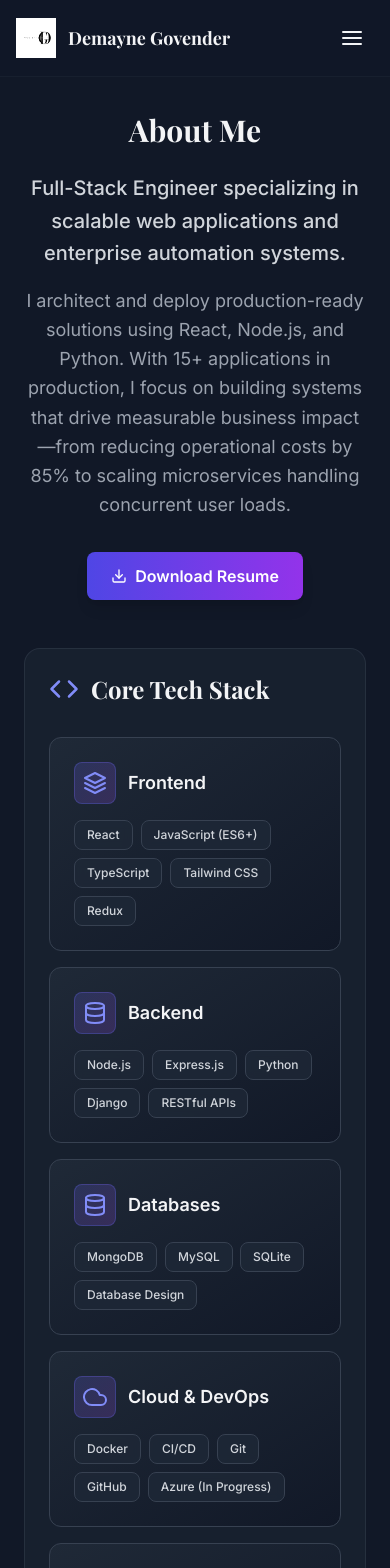
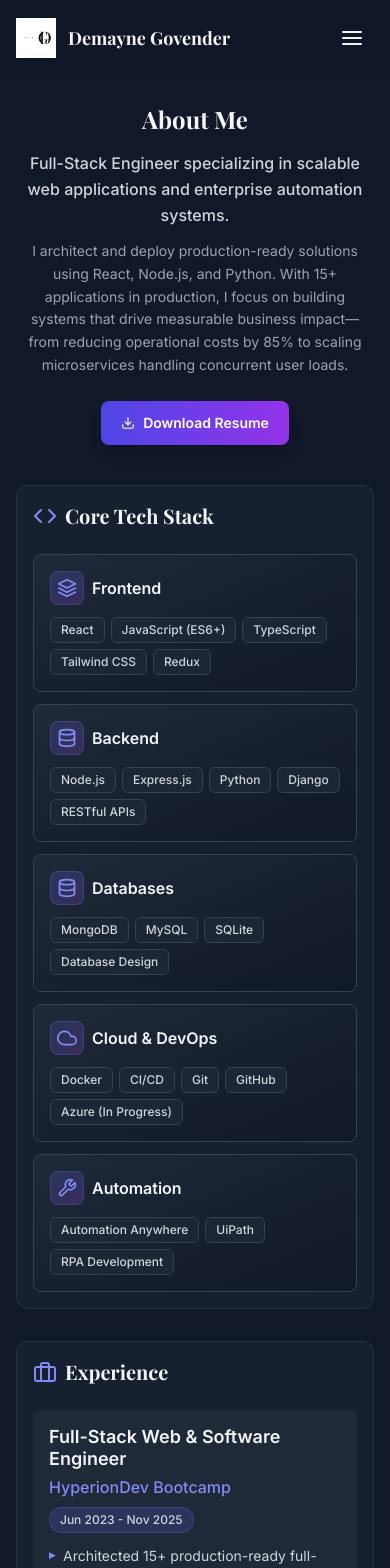
Before and after one commit to Demayne/Demayne-React-Web-Profile, a React (Vite) app: page /about in a window 390 px wide. Shown: the top 1568 px of the page. Built offline with nearby package versions, Linux system fonts and the light colour scheme.

Commit message:
Enhance SEO

```diff
--- a/index.html
+++ b/index.html
@@ -2,7 +2,7 @@
 <html lang="en">
   <head>
     <meta charset="UTF-8" />
-    <meta name="viewport" content="width=device-width, initial-scale=1.0, maximum-scale=5.0, user-scalable=yes" />
+    <meta name="viewport" content="width=device-width, initial-scale=1.0, maximum-scale=5.0, user-scalable=yes, viewport-fit=cover" />
     <meta name="description" content="Demayne Govender - Full-Stack Engineer specializing in scalable web applications and enterprise automation systems. Top-ranked graduate with 15+ production applications. React, Node.js, Python developer based in South Africa." />
     <meta name="keywords" content="Full Stack Developer, React Developer, JavaScript, Python, Node.js, Web Developer, Software Engineer, Portfolio, South Africa, MERN Stack, Full Stack Engineer, Web Development" />
     <meta name="author" content="Demayne Govender" />
@@ -29,7 +29,10 @@
 
     <link rel="preconnect" href="https://fonts.googleapis.com" />
     <link rel="preconnect" href="https://fonts.gstatic.com" crossorigin />
-    <link href="https://fonts.googleapis.com/css2?family=Inter:wght@300;400;500;600;700;800&family=Playfair+Display:wght@400;500;600;700&display=swap" rel="stylesheet" />
+    <link rel="dns-prefetch" href="https://fonts.googleapis.com" />
+    <link rel="dns-prefetch" href="https://fonts.gstatic.com" />
+    <link href="https://fonts.googleapis.com/css2?family=Inter:wght@300;400;500;600;700;800&family=Playfair+Display:wght@400;500;600;700&display=swap" rel="stylesheet" media="print" onload="this.media='all'" />
+    <noscript><link href="https://fonts.googleapis.com/css2?family=Inter:wght@300;400;500;600;700;800&family=Playfair+Display:wght@400;500;600;700&display=swap" rel="stylesheet" /></noscript>
 
     <title>Demayne Govender | Full-Stack Engineer</title>
 
--- /dev/null
+++ b/src/components/SEO.jsx
@@ -0,0 +1,90 @@
+import { useEffect } from 'react'
+import { useLocation } from 'react-router-dom'
+
+const SEO = ({ title, description, keywords, ogImage, ogType = 'website' }) => {
+  const location = useLocation()
+  const baseUrl = 'https://demayne-govender-portfolio.vercel.app'
+  const canonicalUrl = `${baseUrl}${location.pathname}`
+
+  useEffect(() => {
+    // Update document title
+    document.title = title || 'Demayne Govender | Full-Stack Engineer'
+
+    // Update or create meta tags
+    const updateMetaTag = (name, content, isProperty = false) => {
+      const attribute = isProperty ? 'property' : 'name'
+      let element = document.querySelector(`meta[${attribute}="${name}"]`)
+
+      if (!element) {
+        element = document.createElement('meta')
+        element.setAttribute(attribute, name)
+        document.head.appendChild(element)
+      }
+
+      element.setAttribute('content', content)
+    }
+
+    // Update description
+    if (description) {
+      updateMetaTag('description', description)
+      updateMetaTag('og:description', description, true)
+      updateMetaTag('twitter:description', description)
+    }
+
+    // Update keywords
+    if (keywords) {
+      updateMetaTag('keywords', keywords)
+    }
+
+    // Update Open Graph tags
+    if (title) {
+      updateMetaTag('og:title', title, true)
+      updateMetaTag('twitter:title', title)
+    }
+
+    updateMetaTag('og:url', canonicalUrl, true)
+    updateMetaTag('og:type', ogType, true)
+
+    if (ogImage) {
+      updateMetaTag('og:image', ogImage, true)
+      updateMetaTag('twitter:image', ogImage)
+    }
+
+    // Update canonical URL
+    let canonicalLink = document.querySelector('link[rel="canonical"]')
+    if (!canonicalLink) {
+      canonicalLink = document.createElement('link')
+      canonicalLink.setAttribute('rel', 'canonical')
+      document.head.appendChild(canonicalLink)
+    }
+    canonicalLink.setAttribute('href', canonicalUrl)
+
+    // Update structured data for current page
+    const structuredData = {
+      '@context': 'https://schema.org',
+      '@type': 'WebPage',
+      name: title,
+      description: description,
+      url: canonicalUrl,
+      inLanguage: 'en-US',
+      isPartOf: {
+        '@type': 'WebSite',
+        name: 'Demayne Govender Portfolio',
+        url: baseUrl,
+      },
+    }
+
+    let scriptTag = document.querySelector('script[type="application/ld+json"][data-page-schema]')
+    if (!scriptTag) {
+      scriptTag = document.createElement('script')
+      scriptTag.setAttribute('type', 'application/ld+json')
+      scriptTag.setAttribute('data-page-schema', 'true')
+      document.head.appendChild(scriptTag)
+    }
+    scriptTag.textContent = JSON.stringify(structuredData)
+  }, [title, description, keywords, ogImage, ogType, canonicalUrl])
+
+  return null
+}
+
+export default SEO
--- a/src/index.css
+++ b/src/index.css
@@ -43,6 +43,12 @@
 
   img {
     @apply max-w-full h-auto;
+    image-rendering: -webkit-optimize-contrast;
+    image-rendering: crisp-edges;
+  }
+
+  img[loading="lazy"] {
+    content-visibility: auto;
   }
 
   p, span, div {
--- a/src/pages/About.jsx
+++ b/src/pages/About.jsx
@@ -1,6 +1,7 @@
 import { motion } from 'framer-motion'
 import { useInView } from 'react-intersection-observer'
 import { FiBriefcase, FiAward, FiCode, FiDownload, FiEye, FiLayers, FiDatabase, FiShield, FiCloud, FiTool, FiExternalLink } from 'react-icons/fi'
+import SEO from '../components/SEO'
 
 const About = () => {
   const [ref, inView] = useInView({ threshold: 0.05, triggerOnce: true })
@@ -83,28 +84,37 @@ const About = () => {
   ]
 
   return (
-    <div className="pt-20 sm:pt-24 min-h-screen bg-gray-900 overflow-x-hidden px-2 sm:px-0" ref={ref}>
+    <>
+      <SEO
+        title="About Me | Demayne Govender - Full-Stack Engineer"
+        description="Full-Stack Engineer specializing in scalable web applications and enterprise automation systems. 15+ production applications. React, Node.js, Python developer."
+        keywords="Full Stack Developer, React Developer, JavaScript, Python, Node.js, Software Engineer, Portfolio, South Africa, Web Development, Full Stack Engineer"
+        ogImage="https://demayne-govender-portfolio.vercel.app/Demayne%20Govender%20Logo.png"
+      />
+      <article className="pt-20 sm:pt-24 min-h-screen bg-gray-900 overflow-x-hidden px-0" ref={ref}>
       <motion.div
-        className="max-w-6xl mx-auto px-4 sm:px-6 lg:px-8 py-8 w-full"
+        className="max-w-6xl mx-auto px-4 sm:px-6 lg:px-8 py-6 sm:py-8 lg:py-12 w-full"
         initial="hidden"
         animate={inView ? 'visible' : 'hidden'}
         variants={containerVariants}
       >
         {/* Hero Section - Value Proposition */}
-        <motion.header className="text-center mb-12 sm:mb-16" variants={itemVariants}>
-          <h1 className="text-3xl sm:text-4xl lg:text-5xl font-bold mb-6 text-gray-100 font-display">About Me</h1>
-          <p className="text-xl sm:text-2xl text-gray-300 max-w-4xl mx-auto leading-relaxed mb-4 font-medium">
+        <motion.header className="text-center mb-10 sm:mb-12 lg:mb-16" variants={itemVariants}>
+          <h1 className="text-2xl sm:text-3xl md:text-4xl lg:text-5xl font-bold mb-4 sm:mb-6 text-gray-100 font-display leading-tight">
+            About Me
+          </h1>
+          <p className="text-base sm:text-lg md:text-xl lg:text-2xl text-gray-300 max-w-4xl mx-auto leading-relaxed mb-3 sm:mb-4 font-medium px-2">
             Full-Stack Engineer specializing in scalable web applications and enterprise automation systems.
           </p>
-          <p className="text-lg sm:text-xl text-gray-400 max-w-3xl mx-auto leading-relaxed mb-8">
+          <p className="text-sm sm:text-base md:text-lg lg:text-xl text-gray-400 max-w-3xl mx-auto leading-relaxed mb-6 sm:mb-8 px-2">
             I architect and deploy production-ready solutions using React, Node.js, and Python. With 15+ applications in production, I focus on building systems that drive measurable business impact—from reducing operational costs by 85% to scaling microservices handling concurrent user loads.
           </p>
           <motion.a
             href="/Demayne_Govender_Resume.pdf"
             download="Demayne_Govender_Resume.pdf"
-            className="inline-flex items-center gap-2 px-6 py-3 bg-gradient-to-r from-indigo-600 to-purple-600 text-white font-semibold rounded-lg shadow-lg hover:shadow-xl hover:-translate-y-0.5 transition-all duration-300 text-base focus:outline-none focus:ring-2 focus:ring-indigo-500 focus:ring-offset-2 focus:ring-offset-gray-900"
-            whileHover={{ scale: 1.05 }}
-            whileTap={{ scale: 0.95 }}
+            className="inline-flex items-center justify-center gap-2 px-5 sm:px-6 py-2.5 sm:py-3 bg-gradient-to-r from-indigo-600 to-purple-600 text-white font-semibold rounded-lg shadow-lg active:scale-95 transition-all duration-200 text-sm sm:text-base min-h-[44px] focus:outline-none focus:ring-2 focus:ring-indigo-500 focus:ring-offset-2 focus:ring-offset-gray-900"
+            whileHover={{ scale: 1.02 }}
+            whileTap={{ scale: 0.98 }}
             aria-label="Download resume PDF"
           >
             <FiDownload aria-hidden="true" />
@@ -114,76 +124,60 @@ const About = () => {
 
         {/* Core Tech Stack - What recruiters scan first */}
         <motion.section
-          className="mb-12 sm:mb-16 bg-gray-800/50 p-6 lg:p-10 rounded-2xl border border-gray-700/50"
+          className="mb-8 sm:mb-12 lg:mb-16 bg-gray-800/50 p-4 sm:p-6 lg:p-10 rounded-xl sm:rounded-2xl border border-gray-700/50"
           variants={itemVariants}
           aria-labelledby="tech-stack-heading"
         >
-          <h2 id="tech-stack-heading" className="text-2xl sm:text-3xl font-bold mb-8 text-gray-100 flex items-center gap-3 font-display">
-            <FiCode className="text-indigo-400 text-3xl" aria-hidden="true" />
-            Core Tech Stack
+          <h2 id="tech-stack-heading" className="text-xl sm:text-2xl md:text-3xl font-bold mb-6 sm:mb-8 text-gray-100 flex items-center gap-2 sm:gap-3 font-display">
+            <FiCode className="text-indigo-400 text-2xl sm:text-3xl flex-shrink-0" aria-hidden="true" />
+            <span>Core Tech Stack</span>
           </h2>
 
-          <div className="grid grid-cols-1 md:grid-cols-2 lg:grid-cols-3 gap-4 sm:gap-6">
+          <div className="grid grid-cols-1 sm:grid-cols-2 lg:grid-cols-3 gap-3 sm:gap-4 lg:gap-6">
             {Object.entries(coreTechStack).map(([category, skillList], categoryIndex) => {
               const categoryIcons = {
-                Frontend: <FiLayers className="text-2xl" />,
-                Backend: <FiDatabase className="text-2xl" />,
-                Databases: <FiDatabase className="text-2xl" />,
-                'Cloud & DevOps': <FiCloud className="text-2xl" />,
-                Automation: <FiTool className="text-2xl" />,
+                Frontend: <FiLayers className="text-xl sm:text-2xl" />,
+                Backend: <FiDatabase className="text-xl sm:text-2xl" />,
+                Databases: <FiDatabase className="text-xl sm:text-2xl" />,
+                'Cloud & DevOps': <FiCloud className="text-xl sm:text-2xl" />,
+                Automation: <FiTool className="text-xl sm:text-2xl" />,
               }
 
               return (
                 <motion.div
                   key={categoryIndex}
-                  className="bg-gradient-to-br from-gray-800 to-gray-900 p-6 rounded-xl border border-gray-700 hover:border-indigo-500/50 transition-all duration-300 relative overflow-hidden group"
+                  className="bg-gradient-to-br from-gray-800 to-gray-900 p-4 sm:p-5 lg:p-6 rounded-lg sm:rounded-xl border border-gray-700 sm:hover:border-indigo-500/50 transition-colors duration-200 relative overflow-hidden"
                   initial="hidden"
                   animate={inView ? 'visible' : 'hidden'}
                   variants={{
-                    hidden: { opacity: 0, y: 20 },
+                    hidden: { opacity: 0, y: 15 },
                     visible: {
                       opacity: 1,
                       y: 0,
                       transition: {
-                        delay: categoryIndex * 0.1,
-                        duration: 0.5,
+                        delay: Math.min(categoryIndex * 0.08, 0.4),
+                        duration: 0.4,
                       },
                     },
                   }}
-                  whileHover={{ y: -5, scale: 1.02 }}
                 >
-                  <div className="absolute inset-0 bg-gradient-to-br from-indigo-500/0 via-purple-500/0 to-indigo-500/0 group-hover:from-indigo-500/10 group-hover:via-purple-500/10 group-hover:to-indigo-500/10 transition-all duration-500"></div>
-
-                  <div className="flex items-center gap-3 mb-4 relative z-10">
-                    <div className="p-2 bg-gradient-to-br from-indigo-500/20 to-purple-500/20 rounded-lg border border-indigo-500/30 text-indigo-400 group-hover:scale-110 transition-transform duration-300">
-                      {categoryIcons[category] || <FiCode className="text-2xl" />}
+                  <div className="flex items-center gap-2 sm:gap-3 mb-3 sm:mb-4 relative z-10">
+                    <div className="p-1.5 sm:p-2 bg-gradient-to-br from-indigo-500/20 to-purple-500/20 rounded-lg border border-indigo-500/30 text-indigo-400 flex-shrink-0">
+                      {categoryIcons[category] || <FiCode className="text-xl sm:text-2xl" />}
                     </div>
-                    <h3 className="text-lg font-semibold text-gray-100 group-hover:text-indigo-400 transition-colors duration-300">
+                    <h3 className="text-base sm:text-lg font-semibold text-gray-100 leading-tight">
                       {category}
                     </h3>
                   </div>
 
-                  <div className="flex flex-wrap gap-2 relative z-10">
+                  <div className="flex flex-wrap gap-1.5 sm:gap-2 relative z-10">
                     {skillList.map((skill, skillIndex) => (
-                      <motion.span
+                      <span
                         key={skillIndex}
-                        className="px-3 py-1.5 bg-gray-800/80 backdrop-blur-sm border border-gray-700 rounded-lg text-xs font-medium text-gray-300 hover:text-white hover:border-indigo-500 hover:bg-indigo-500/20 transition-all duration-300"
-                        initial="hidden"
-                        animate={inView ? 'visible' : 'hidden'}
-                        variants={{
-                          hidden: { opacity: 0, scale: 0.8 },
-                          visible: {
-                            opacity: 1,
-                            scale: 1,
-                            transition: {
-                              delay: (categoryIndex * 0.1) + (skillIndex * 0.03),
-                              duration: 0.3,
-                            },
-                          },
-                        }}
+                        className="px-2.5 sm:px-3 py-1 sm:py-1.5 bg-gray-800/80 backdrop-blur-sm border border-gray-700 rounded-md sm:rounded-lg text-xs font-medium text-gray-300"
                       >
                         {skill}
-                      </motion.span>
+                      </span>
                     ))}
                   </div>
                 </motion.div>
@@ -194,36 +188,37 @@ const About = () => {
 
         {/* Work Experience - Streamlined */}
         <motion.section
-          className="mb-12 sm:mb-16 bg-gray-800/50 p-6 lg:p-10 rounded-2xl border border-gray-700/50"
+          className="mb-8 sm:mb-12 lg:mb-16 bg-gray-800/50 p-4 sm:p-6 lg:p-10 rounded-xl sm:rounded-2xl border border-gray-700/50"
           variants={itemVariants}
           aria-labelledby="experience-heading"
         >
-          <h2 id="experience-heading" className="text-2xl sm:text-3xl font-bold mb-8 text-gray-100 flex items-center gap-3 font-display">
-            <FiBriefcase className="text-indigo-400 text-3xl" aria-hidden="true" />
-            Experience
+          <h2 id="experience-heading" className="text-xl sm:text-2xl md:text-3xl font-bold mb-6 sm:mb-8 text-gray-100 flex items-center gap-2 sm:gap-3 font-display">
+            <FiBriefcase className="text-indigo-400 text-2xl sm:text-3xl flex-shrink-0" aria-hidden="true" />
+            <span>Experience</span>
           </h2>
-          <div className="space-y-6">
+          <div className="space-y-4 sm:space-y-6">
             {workExperience.map((exp, index) => (
               <motion.div
                 key={index}
-                className="bg-gray-800 p-6 rounded-xl border-l-4 border-indigo-500 hover:border-indigo-400 transition-all duration-300"
+                className="bg-gray-800 p-4 sm:p-5 lg:p-6 rounded-lg sm:rounded-xl border-l-3 sm:border-l-4 border-indigo-500 transition-colors duration-200"
                 variants={itemVariants}
-                whileHover={{ x: 5 }}
               >
-                <div className="flex flex-col sm:flex-row sm:justify-between sm:items-start mb-4 gap-2">
-                  <div>
-                    <h3 className="text-xl sm:text-2xl font-semibold text-gray-100 mb-1">{exp.title}</h3>
-                    <p className="text-lg text-indigo-400 font-medium">{exp.company}</p>
+                <div className="flex flex-col gap-2 sm:gap-0 sm:flex-row sm:justify-between sm:items-start mb-3 sm:mb-4">
+                  <div className="flex-1 min-w-0">
+                    <h3 className="text-lg sm:text-xl md:text-2xl font-semibold text-gray-100 mb-1 leading-tight break-words">
+                      {exp.title}
+                    </h3>
+                    <p className="text-base sm:text-lg text-indigo-400 font-medium break-words">{exp.company}</p>
                   </div>
-                  <span className="text-sm text-gray-300 font-medium bg-indigo-500/20 px-3 py-1 rounded-full border border-indigo-500/30 w-fit">
+                  <span className="text-xs sm:text-sm text-gray-300 font-medium bg-indigo-500/20 px-2.5 sm:px-3 py-1 rounded-full border border-indigo-500/30 w-fit self-start sm:self-auto">
                     {exp.period}
                   </span>
                 </div>
-                <ul className="space-y-2">
+                <ul className="space-y-2 sm:space-y-2.5">
                   {exp.highlights.map((highlight, i) => (
                     <li key={i} className="text-sm sm:text-base text-gray-300 leading-relaxed flex items-start gap-2">
-                      <span className="text-indigo-400 font-bold mt-1 flex-shrink-0">▸</span>
-                      <span>{highlight}</span>
+                      <span className="text-indigo-400 font-bold mt-0.5 sm:mt-1 flex-shrink-0 text-xs sm:text-sm">▸</span>
+                      <span className="flex-1">{highlight}</span>
                     </li>
                   ))}
                 </ul>
@@ -234,43 +229,43 @@ const About = () => {
 
         {/* Certifications - Simplified */}
         <motion.section
-          className="mb-12 sm:mb-16 bg-gray-800/50 p-6 lg:p-10 rounded-2xl border border-gray-700/50"
+          className="mb-8 sm:mb-12 lg:mb-16 bg-gray-800/50 p-4 sm:p-6 lg:p-10 rounded-xl sm:rounded-2xl border border-gray-700/50"
           variants={itemVariants}
           aria-labelledby="certificates-heading"
         >
-          <h2 id="certificates-heading" className="text-2xl sm:text-3xl font-bold mb-8 text-gray-100 flex items-center gap-3 font-display">
-            <FiAward className="text-indigo-400 text-3xl" aria-hidden="true" />
-            Certifications
+          <h2 id="certificates-heading" className="text-xl sm:text-2xl md:text-3xl font-bold mb-6 sm:mb-8 text-gray-100 flex items-center gap-2 sm:gap-3 font-display">
+            <FiAward className="text-indigo-400 text-2xl sm:text-3xl flex-shrink-0" aria-hidden="true" />
+            <span>Certifications</span>
           </h2>
-          <div className="grid grid-cols-1 md:grid-cols-2 gap-4 sm:gap-6">
+          <div className="grid grid-cols-1 md:grid-cols-2 gap-3 sm:gap-4 lg:gap-6">
             {certificates.map((cert, index) => (
               <motion.div
                 key={index}
-                className="bg-gray-800 p-6 rounded-xl border-2 border-gray-700 hover:border-indigo-500 transition-all duration-300 hover:shadow-lg hover:shadow-indigo-500/20 flex flex-col"
-                whileHover={{ y: -5 }}
-                transition={{ type: 'spring', stiffness: 300 }}
+                className="bg-gray-800 p-4 sm:p-5 lg:p-6 rounded-lg sm:rounded-xl border-2 border-gray-700 sm:hover:border-indigo-500 transition-colors duration-200 flex flex-col"
+                variants={itemVariants}
               >
-                <div className="flex items-start justify-between mb-3">
-                  <div className="flex-1">
-                    <h3 className="text-lg sm:text-xl font-semibold text-gray-100 mb-1">{cert.title}</h3>
-                    <p className="text-sm text-indigo-400 font-medium">{cert.issuer}</p>
+                <div className="flex items-start justify-between gap-2 mb-3">
+                  <div className="flex-1 min-w-0">
+                    <h3 className="text-base sm:text-lg md:text-xl font-semibold text-gray-100 mb-1 leading-tight break-words">
+                      {cert.title}
+                    </h3>
+                    <p className="text-xs sm:text-sm text-indigo-400 font-medium break-words">{cert.issuer}</p>
                   </div>
                   {cert.badge && (
-                    <span className="text-xs font-semibold bg-indigo-500/20 text-indigo-400 px-2 py-1 rounded-full border border-indigo-500/30">
+                    <span className="text-xs font-semibold bg-indigo-500/20 text-indigo-400 px-2 py-0.5 sm:py-1 rounded-full border border-indigo-500/30 flex-shrink-0 whitespace-nowrap">
                       {cert.badge}
                     </span>
                   )}
                 </div>
-                <p className="text-xs text-gray-400 mb-4">{cert.date}</p>
-                <div className="flex flex-col sm:flex-row gap-2 mt-auto pt-4">
+                <p className="text-xs text-gray-400 mb-3 sm:mb-4">{cert.date}</p>
+                <div className="flex flex-col sm:flex-row gap-2 mt-auto pt-3 sm:pt-4">
                   {cert.pdf && (
                     <motion.a
                       href={cert.pdf}
                       target="_blank"
                       rel="noopener noreferrer"
-                      className="flex items-center justify-center gap-2 px-4 py-2.5 h-11 bg-indigo-600 text-white rounded-lg hover:bg-indigo-700 transition-colors text-sm font-medium flex-1 focus:outline-none focus:ring-2 focus:ring-indigo-500 focus:ring-offset-2 focus:ring-offset-gray-800"
-                      whileHover={{ scale: 1.05 }}
-                      whileTap={{ scale: 0.95 }}
+                      className="flex items-center justify-center gap-2 px-4 py-2.5 h-11 bg-indigo-600 text-white rounded-lg active:bg-indigo-700 transition-colors text-sm font-medium flex-1 min-h-[44px] focus:outline-none focus:ring-2 focus:ring-indigo-500 focus:ring-offset-2 focus:ring-offset-gray-800"
+                      whileTap={{ scale: 0.98 }}
                       aria-label={`View ${cert.title} certificate`}
                     >
                       <FiEye aria-hidden="true" />
@@ -282,9 +277,8 @@ const About = () => {
                       href={cert.portfolio}
                       target="_blank"
                       rel="noopener noreferrer"
-                      className="flex items-center justify-center gap-2 px-4 py-2.5 h-11 bg-purple-600 text-white rounded-lg hover:bg-purple-700 transition-colors text-sm font-medium flex-1 focus:outline-none focus:ring-2 focus:ring-purple-500 focus:ring-offset-2 focus:ring-offset-gray-800"
-                      whileHover={{ scale: 1.05 }}
-                      whileTap={{ scale: 0.95 }}
+                      className="flex items-center justify-center gap-2 px-4 py-2.5 h-11 bg-purple-600 text-white rounded-lg active:bg-purple-700 transition-colors text-sm font-medium flex-1 min-h-[44px] focus:outline-none focus:ring-2 focus:ring-purple-500 focus:ring-offset-2 focus:ring-offset-gray-800"
+                      whileTap={{ scale: 0.98 }}
                       aria-label={`View ${cert.title} portfolio`}
                     >
                       <FiExternalLink aria-hidden="true" />
@@ -297,7 +291,8 @@ const About = () => {
           </div>
         </motion.section>
       </motion.div>
-    </div>
+    </article>
+    </>
   )
 }
 
```
Also changed, not shown: src/pages/Contact.jsx (+10 -2 lines), src/pages/Home.jsx (+13 -2 lines), src/pages/Projects.jsx (+11 -2 lines), vite.config.js (+12 -1 lines), 1 other file (tests, documents, lock files or other folders).
